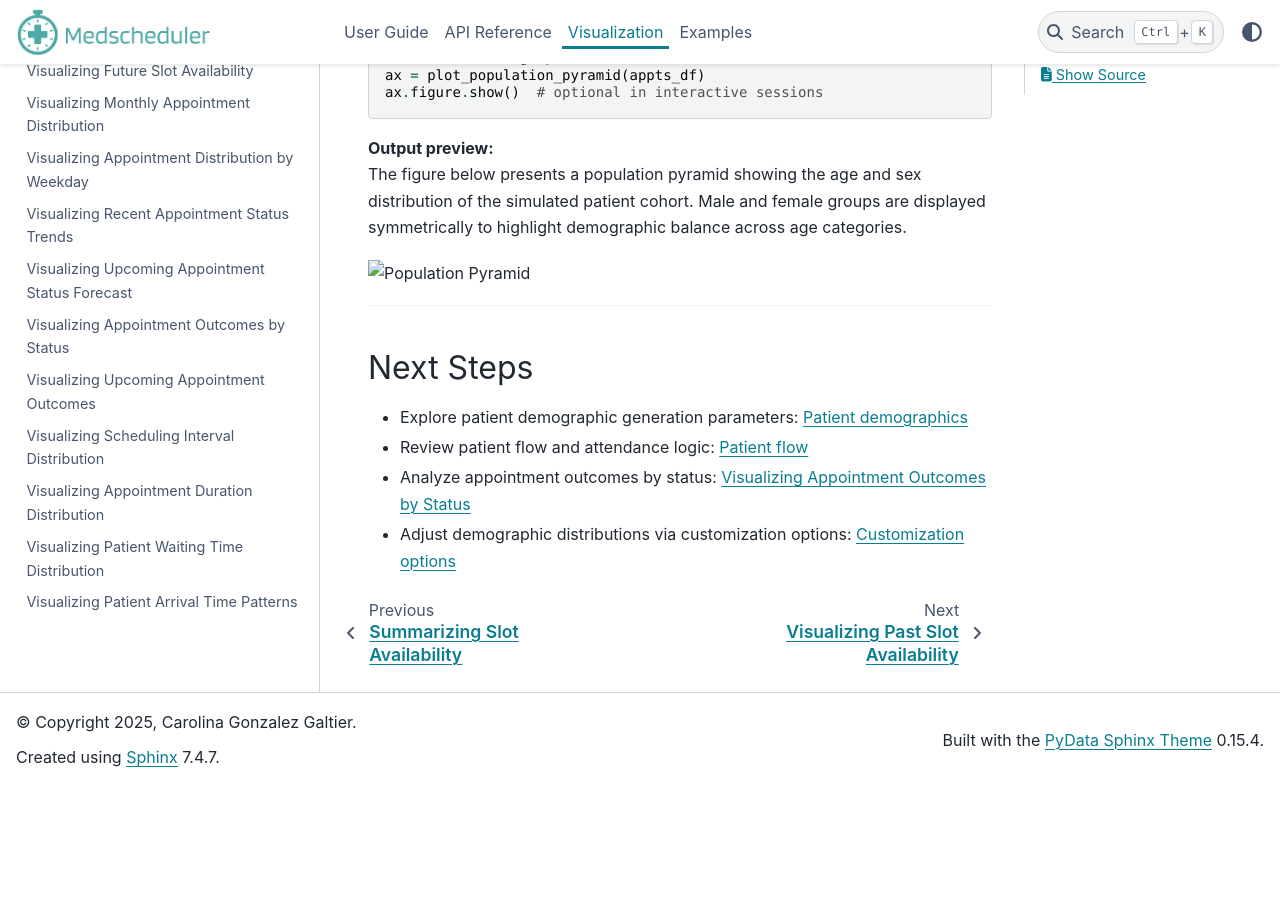
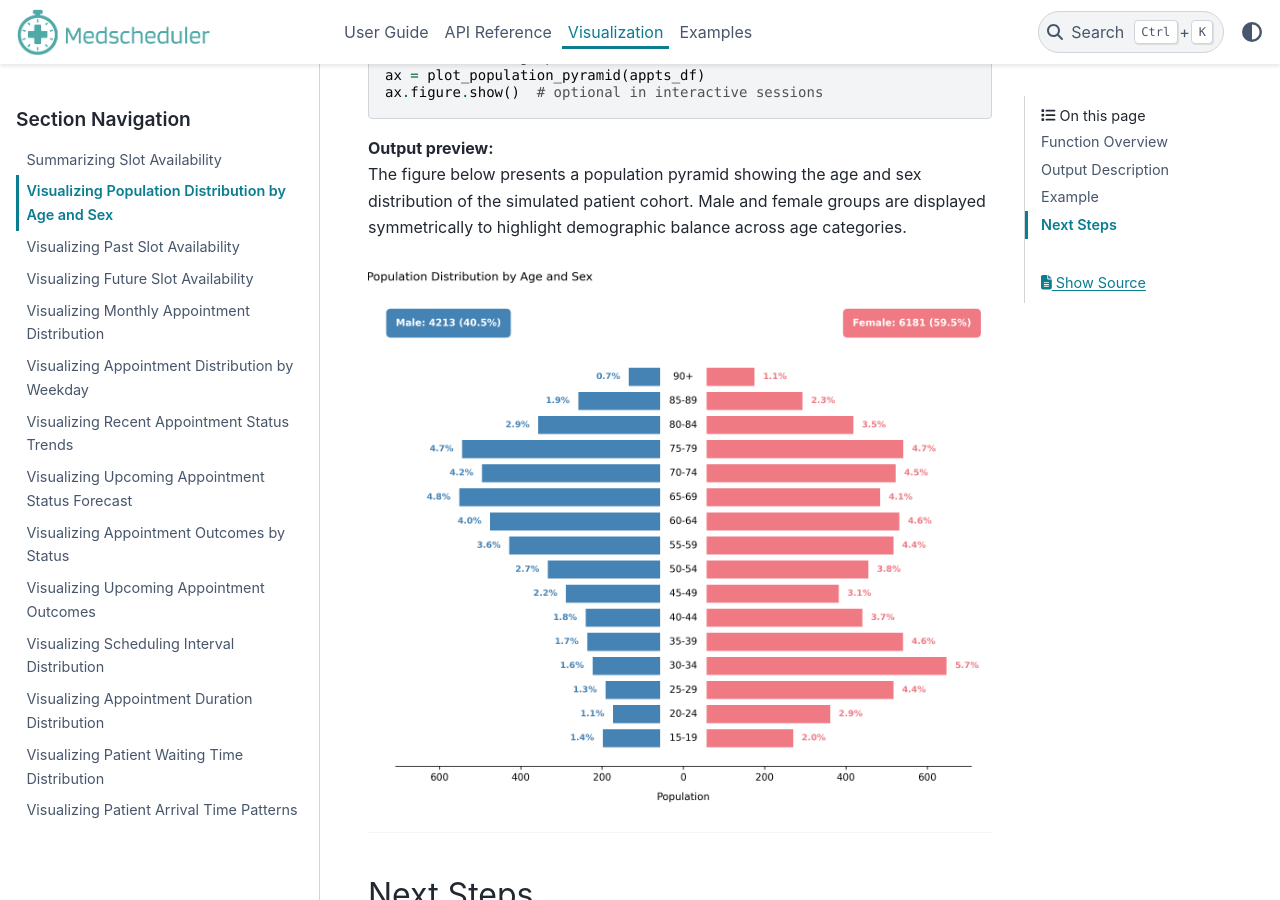
Before and after one commit to carogaltier/medscheduler, a Sphinx documentation site: the page built from docs/visualization/plot_population_pyramid.md, in a window 1280 px wide and 900 px high, scrolled down 1885 px. Built offline with Sphinx 7.4.7 and the PyData theme 0.15.4, drawn with Linux system fonts in a browser that asks for light colours; before the commit the page ends 2671 px from its top, so only the background shows below that.

Commit message:
Update plot_population_pyramid.md

```diff
--- a/docs/visualization/plot_population_pyramid.md
+++ b/docs/visualization/plot_population_pyramid.md
@@ -55,7 +55,7 @@ ax.figure.show()  # optional in interactive sessions
 **Output preview:**
 The figure below presents a population pyramid showing the age and sex distribution of the simulated patient cohort. Male and female groups are displayed symmetrically to highlight demographic balance across age categories.
 
-![Population Pyramid](../_static/visuals/plot_population_pyramid.png)
+![Population Pyramid](../_static/visuals/visualization/plot_population_pyramid.png)
 
 ---
 
```
